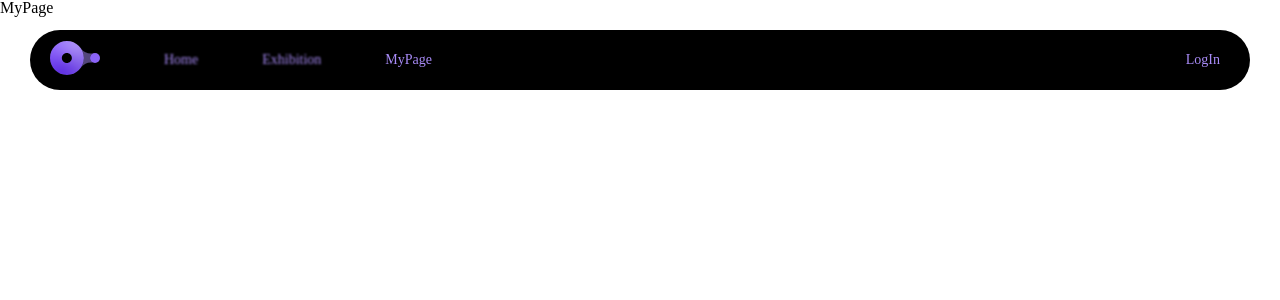
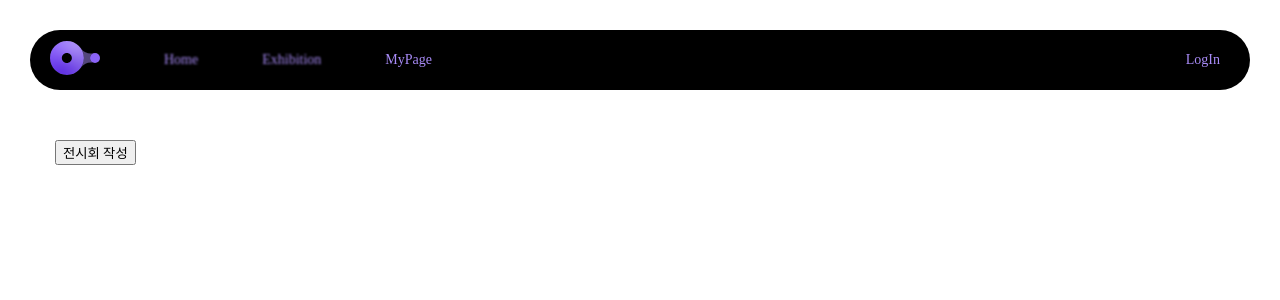
Before and after one commit to 23-2-Media-Project/front, a React (Create React App) app: page /mypage in a window 1280 px wide. Shown: the top 300 px of the page. Built offline with nearby package versions, Linux system fonts and the light colour scheme; a web font is replaced by a local one.

Commit message:
html&css: 전시회 작성 페이지 container 스타일 적용

```diff
--- a/src/App.js
+++ b/src/App.js
@@ -7,6 +7,7 @@ import SignupPage from "./pages/SignupPage";
 import MonthlyExhibitionPage from "./pages/MonthlyExhibitionPage";
 import ExhibitionPage from "./pages/ExhibitionPage";
 import MyPage from "./pages/MyPage";
+import ExhibitionWritingPage from "./pages/ExhibitionWritingPage";
 
 function App() {
   let location = useLocation();
@@ -21,6 +22,7 @@ function App() {
         <Route path="/exhibition" element={<ExhibitionPage />} />
         <Route path="/mothly" element={<MonthlyExhibitionPage />} />
         <Route path="/mypage" element={<MyPage />} />
+        <Route path="/writing" element={<ExhibitionWritingPage />} />
       </Routes>
     </>
   );
--- a/src/pages/ExhibitionWritingPage.jsx
+++ b/src/pages/ExhibitionWritingPage.jsx
@@ -3,7 +3,7 @@ import React from "react";
 import "../styles/ExhibitionWritingPage.scss";
 
 const ExhibitionWritingPage = () => {
-  return <div>전시회 작성</div>;
+  return <div className="writing-container">전시회 작성</div>;
 };
 
 export default ExhibitionWritingPage;
--- a/src/pages/MyPage.jsx
+++ b/src/pages/MyPage.jsx
@@ -1,7 +1,17 @@
 import React from "react";
+import { Link } from "react-router-dom";
+
+import "../styles/MyPage.scss";
 
 const MyPage = () => {
-  return <div>MyPage</div>;
+  return (
+    <div className="mypage-container">
+      {/* FIXME: 임시버튼으로 수정 필요 */}
+      <Link to={"/writing"}>
+        <button className="writing-btn">전시회 작성</button>
+      </Link>
+    </div>
+  );
 };
 
 export default MyPage;
--- /dev/null
+++ b/src/styles/MyPage.scss
@@ -0,0 +1,10 @@
+.mypage-container {
+  display: flex;
+  flex-direction: column;
+  width: 100vw;
+  height: 100vh;
+  background-color: #fff;
+  color: #333;
+  padding: 140px 55px 50px;
+  box-sizing: border-box;
+}
```
